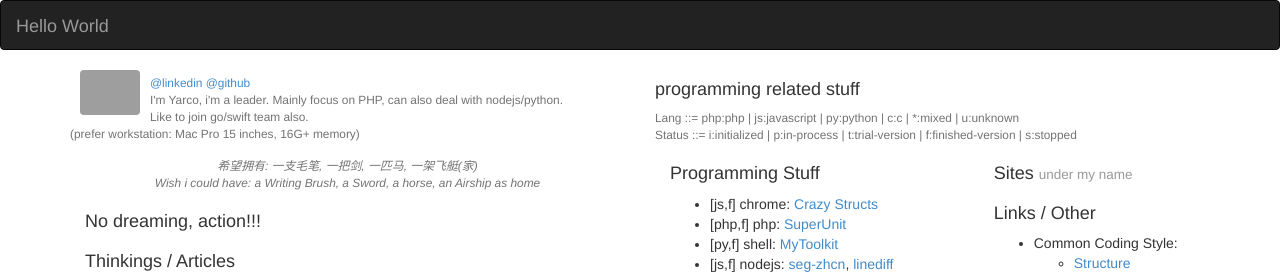
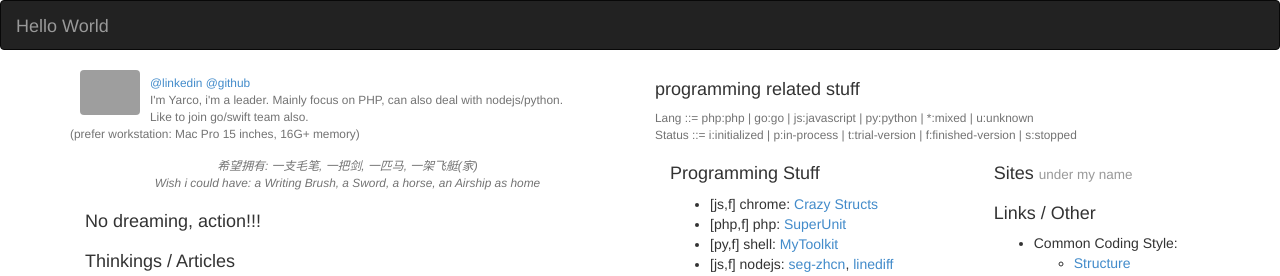
Before and after one commit to yarcowang/yarcowang.github.io, a Jekyll site: the page built from index.html, in a window 1280 px wide. Shown: the top 276 px of the page. Built offline with Jekyll 4.4.1, drawn with Linux system fonts in a browser that asks for light colours; grey boxes are pictures that could not be loaded.

Commit message:
add go, remove c

```diff
--- a/_layouts/home.html
+++ b/_layouts/home.html
@@ -37,7 +37,7 @@
 
 				<div class="col-md-6">
 					<h4>programming related stuff</h4>
-					<p class="help-block small">Lang ::= php:php | js:javascript | py:python | c:c | *:mixed | u:unknown<br />
+					<p class="help-block small">Lang ::= php:php | go:go | js:javascript | py:python | *:mixed | u:unknown<br />
 					Status ::= i:initialized | p:in-process | t:trial-version | f:finished-version | s:stopped</p>
 					<div class="col-md-7">
 						<h4>Programming Stuff</h4>
```
